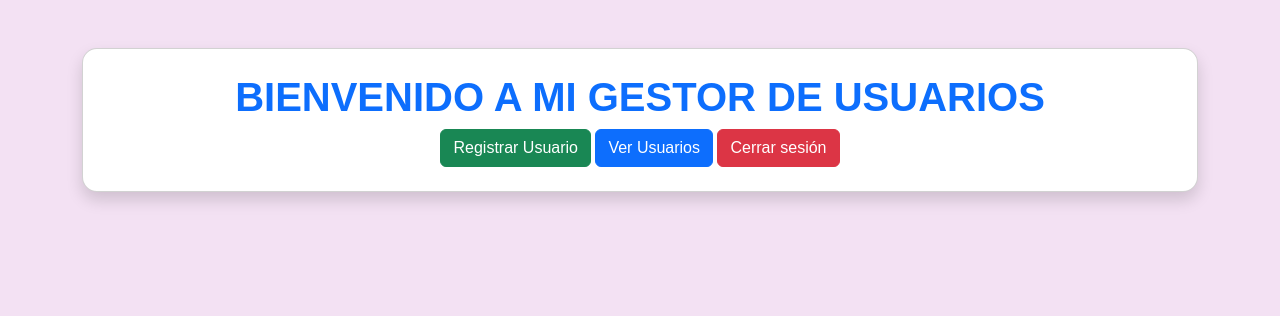
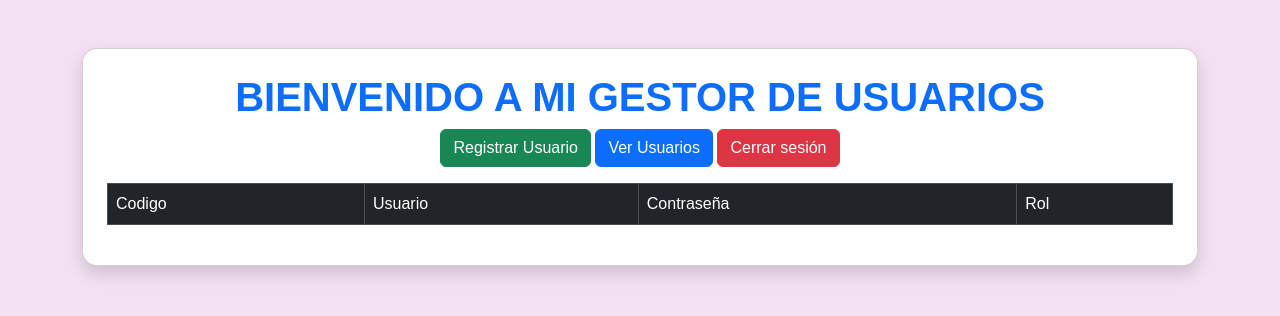
Before and after one commit to cifuentes09032026/GestorUsuariosLeidyC, a Flask app: page / in a window 1280 px wide. Shown: the top 316 px of the page. Run offline with Flask 3, Linux system fonts and the light colour scheme.

Commit message:
listado de usuarios ok

```diff
--- a/templates/index.html
+++ b/templates/index.html
@@ -31,7 +31,30 @@
             </div>
            <!-- llamar al modal-->
             {% include 'registrarusu.html' %}
+            <table class="table table-bordered mt-3">
 
+                <thead class="table-dark">
+                    <tr>
+                        <td>Codigo</td>
+                        <td>Usuario</td>
+                        <td>Contraseña</td>
+                        <td>Rol</td>
+
+                    </tr>
+                </thead>
+                <tbody>
+
+                        {% for u in user %}
+                        <tr>
+                          <td>{{ u[0]}}</td>
+                          <td>{{ u[1]}}</td>
+                          <td>{{ u[2]}}</td>
+                          <td>{{ u[3]}}</td>
+                        </tr>
+                        {% endfor %}
+
+                </tbody>
+            </table>
         </div>
 
     </body>
```
Also changed, not shown: apps.py (+10 -2 lines).
